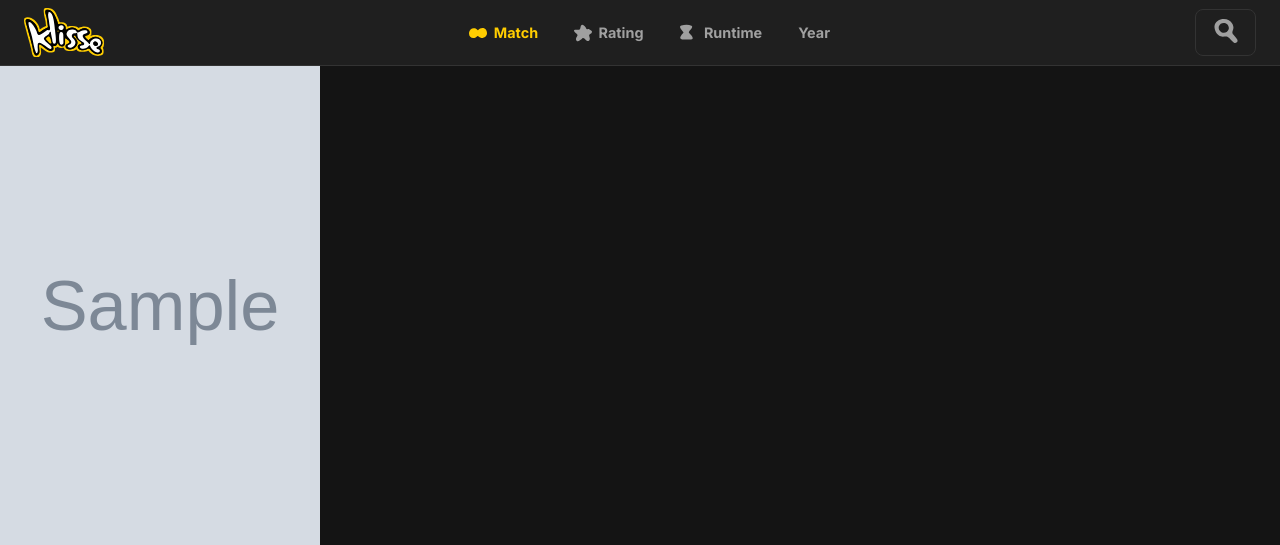
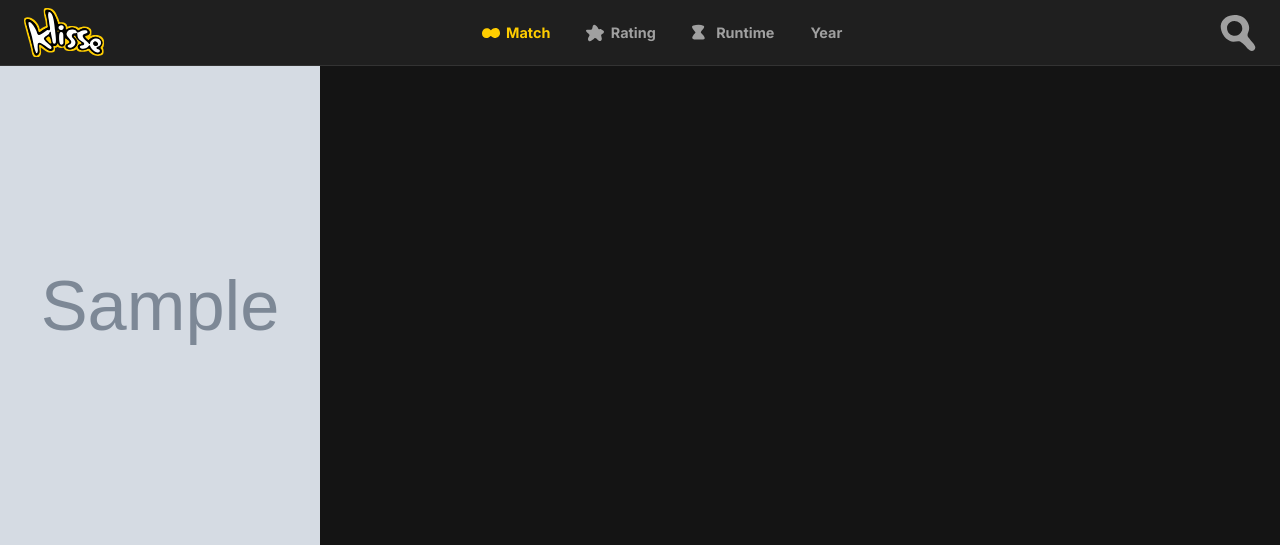
Before and after one commit to jamaldinnnn/klisse, a Flask app: template templates/index.html in a window 1280 px wide. Shown: the top 545 px of the page. Run offline with Flask 3, Linux system fonts and the light colour scheme; the template is opened without the code that fills it: most values are stand-ins (such as "Sample title", 1, 10 or a date in 2020); grey boxes marked "Sample" are stand-in pictures.

Commit message:
updated and fixed new search svg (css)

```diff
--- a/templates/index.html
+++ b/templates/index.html
@@ -205,19 +205,22 @@
         .sort-button:hover { color: var(--text-primary); }
         .sort-button.active { color: var(--primary); }
         #reset-button {
-            font-size: 0.9rem;
-            font-weight: bold;
-            padding: 0.6em 1.2em;
-            border: 1px solid var(--border-color);
-            border-radius: 8px;
-            background-color: var(--surface);
-            color: var(--text-secondary);
-            cursor: pointer;
-            text-decoration: none;
-            transition: background-color 0.2s, color 0.2s;
-        }
-        #reset-button:hover { background-color: var(--text-primary); color: var(--background); }
+    display: block;
+    width: 36px;
+    height: 36px;
+    color: var(--text-secondary);
+    transition: color 0.2s ease-in-out;
+}
 
+#reset-button:hover {
+    color: var(--primary);
+}
+
+#reset-button svg {
+    width: 100%;
+    height: 100%;
+    fill: currentColor;
+}
         #side-panel-backdrop {
             position: fixed; top: 0; left: 0; width: 100%; height: 100%;
             background-color: rgba(0, 0, 0, 0.7); z-index: 998;
@@ -505,8 +508,8 @@
                     <button class="sort-button" data-sort="year">Year</button>
                 </div>
                 <a href="/" id="reset-button">
-    <svg style="width: 24px; height: 24px; fill: currentColor;" id="Layer_1" data-name="Layer 1" xmlns="http://www.w3.org/2000/svg" viewBox="0 0 789.74 820.89">
-    <path d="M783.36,713c-29.33-66.41-88.72-115.79-130.15-175.2-120.04-114.69,73.83-163.22-42.9-375.74C492.7-90.36,23.55-38.71,0,253.04c-.01,135.82,81.18,289.21,212.67,338.92,75.19,36.81,154.65-6.95,229.86,11.93,92.33,46.37,144.46,148.59,226.28,207.6,64.33,33.54,144.21-28.25,114.55-98.5ZM486.56,353.63c-78.37,211.62-379.53,121.96-337.72-100.91,75.1-206.34,388.9-122.67,337.72,100.91Z"/>
+    <svg xmlns="http://www.w3.org/2000/svg" viewBox="0 0 789.74 820.89">
+        <path d="M783.36,713c-29.33-66.41-88.72-115.79-130.15-175.2-120.04-114.69,73.83-163.22-42.9-375.74C492.7-90.36,23.55-38.71,0,253.04c-.01,135.82,81.18,289.21,212.67,338.92,75.19,36.81,154.65-6.95,229.86,11.93,92.33,46.37,144.46,148.59,226.28,207.6,64.33,33.54,144.21-28.25,114.55-98.5ZM486.56,353.63c-78.37,211.62-379.53,121.96-337.72-100.91,75.1-206.34,388.9-122.67,337.72,100.91Z"/>
     </svg>
 </a>
             </div>
```
